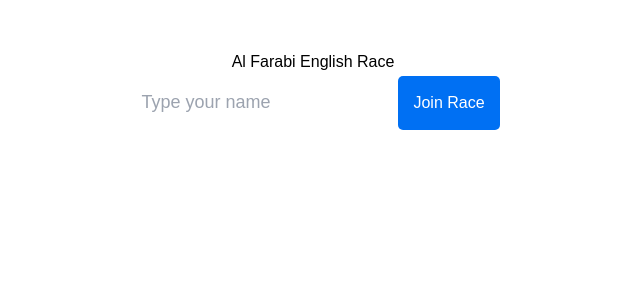
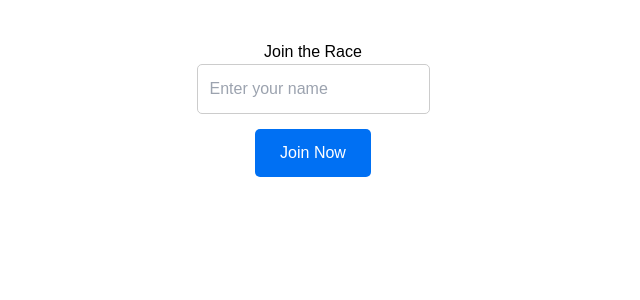
Before and after one commit to faragallam/Live-Race, a Next.js app: page /student in a window 1280 px wide. Shown: the top 300 px of the page, without its empty margins (327-967 px from the left). Built offline with nearby package versions, Linux system fonts and the light colour scheme.

Commit message:
Update student.js

```diff
--- a/pages/student.js
+++ b/pages/student.js
@@ -2,43 +2,45 @@ import React, { useState } from 'react';
 
 export default function StudentPage() {
   const [name, setName] = useState('');
-  const [msg, setMsg] = useState('');
+  const [status, setStatus] = useState('');
 
-  const join = async () => {
+  const joinRace = async () => {
     if (!name) return;
-    setMsg('Connecting...');
+    setStatus('Sending...');
 
     try {
       const res = await fetch('/api/pusher', {
         method: 'POST',
         headers: { 'Content-Type': 'application/json' },
-        body: JSON.stringify({ eventName: 'player-joined', data: { name } }),
+        body: JSON.stringify({ name: name })
       });
 
       if (res.ok) {
-        setMsg('✅ Success! Joined the race.');
+        setStatus('✅ Success!');
       } else {
-        const errorData = await res.json();
-        setMsg(`❌ Failed: ${res.status} - ${errorData.error || 'Check Keys'}`);
+        setStatus('❌ Error: ' + res.status);
       }
     } catch (err) {
-      setMsg('❌ Network Error');
+      setStatus('❌ Network Error');
     }
   };
 
   return (
-    <div style={{ textAlign: 'center', padding: '50px', fontFamily: 'Arial' }}>
-      <h1>Al Farabi English Race</h1>
+    <div style={{ padding: '40px', textAlign: 'center', fontFamily: 'sans-serif' }}>
+      <h2>Join the Race</h2>
       <input
         value={name}
         onChange={(e) => setName(e.target.value)}
-        placeholder="Type your name"
-        style={{ padding: '15px', fontSize: '18px' }}
+        placeholder="Enter your name"
+        style={{ padding: '12px', fontSize: '16px', marginBottom: '15px', borderRadius: '5px', border: '1px solid #ccc' }}
       />
-      <button onClick={join} style={{ padding: '15px', marginLeft: '10px', backgroundColor: '#0070f3', color: 'white', border: 'none', borderRadius: '5px' }}>
-        Join Race
+      <br/>
+      <button
+        onClick={joinRace}
+        style={{ padding: '12px 25px', fontSize: '16px', background: '#0070f3', color: 'white', border: 'none', borderRadius: '5px' }}>
+        Join Now
       </button>
-      <p style={{ marginTop: '20px', fontWeight: 'bold' }}>{msg}</p>
+      <p style={{ marginTop: '20px', fontWeight: 'bold' }}>{status}</p>
     </div>
   );
 }
```
